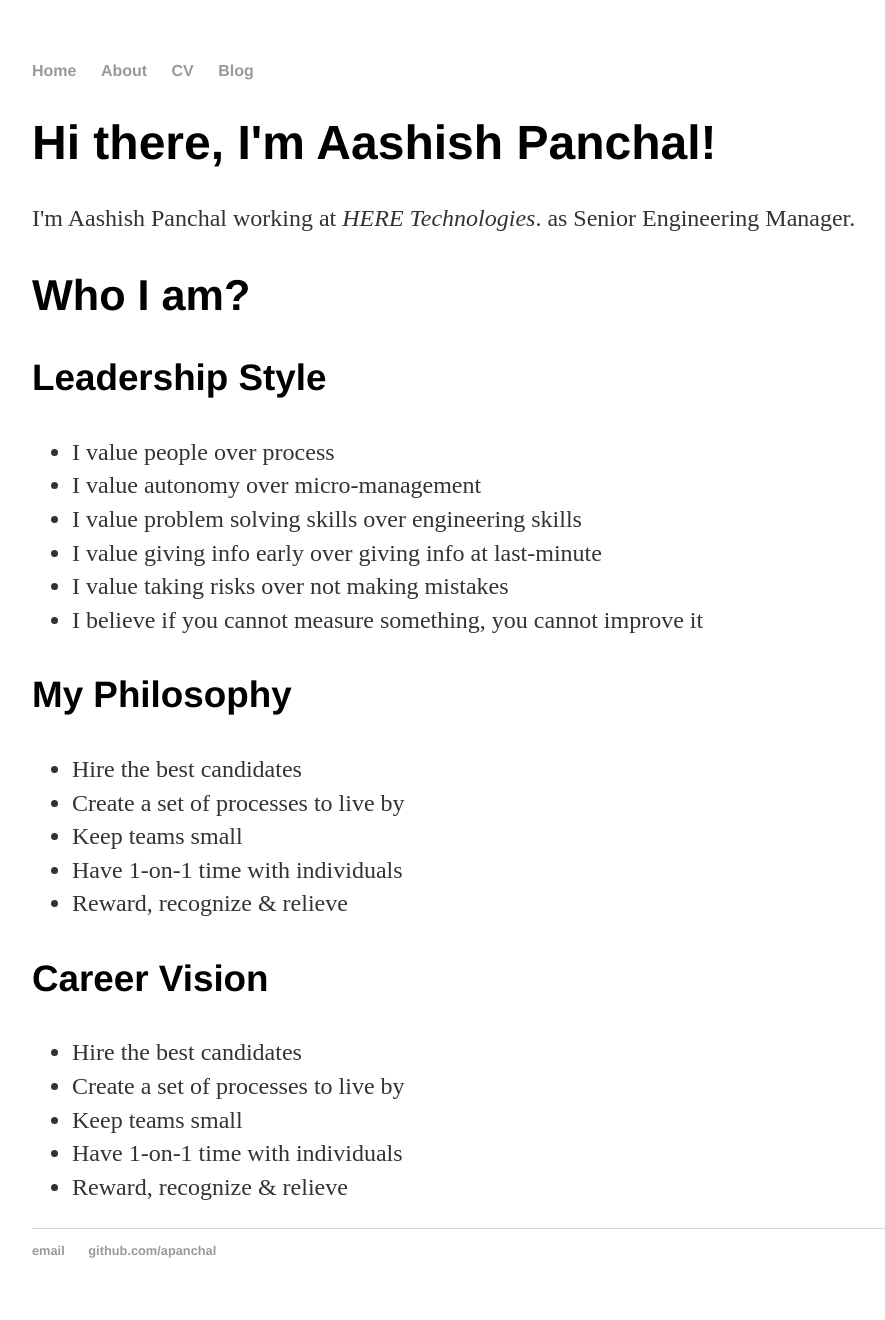
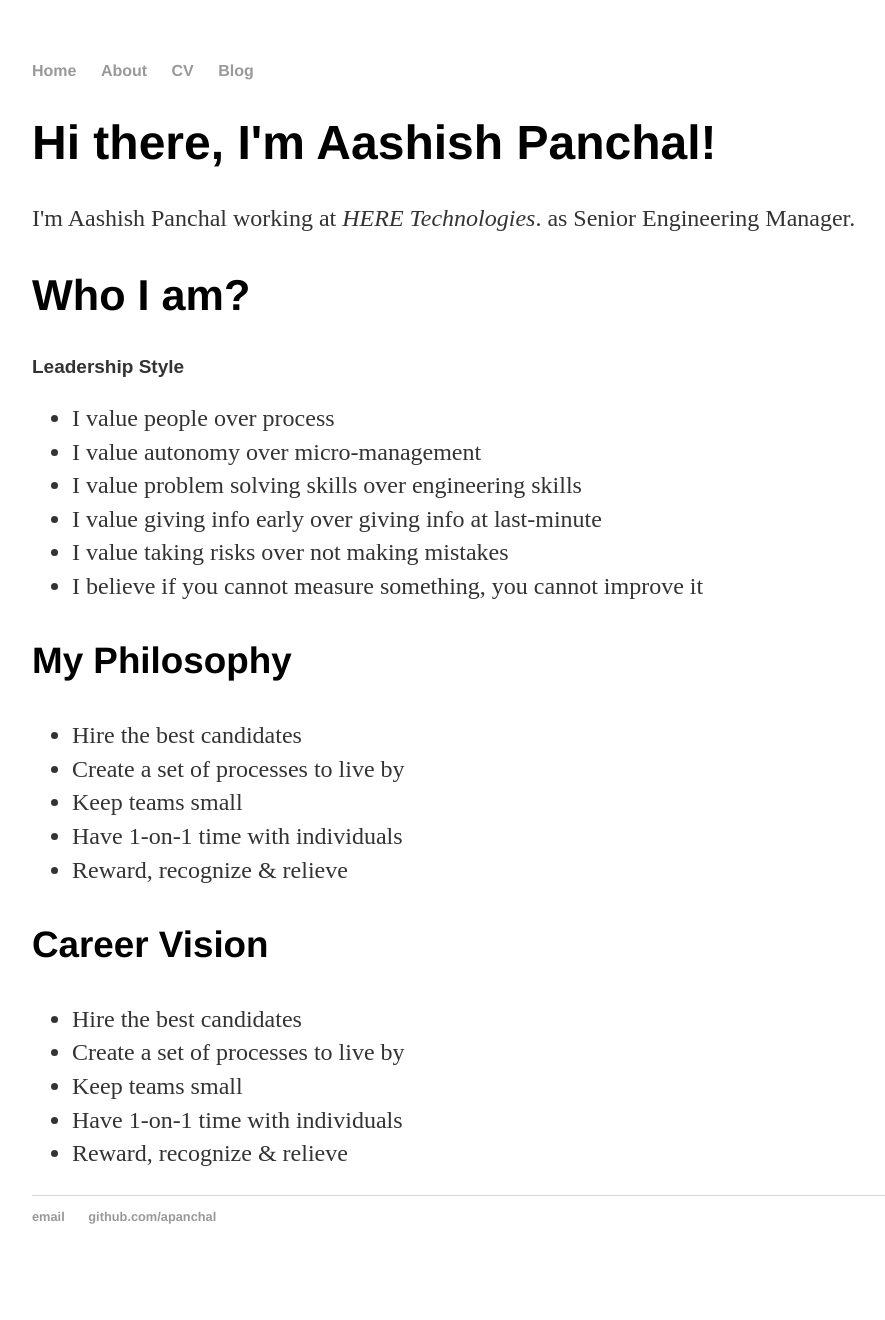
Before and after one commit to apanchal/apanchal.github.io, a Jekyll site: the page built from index.html, in a window 1280 px wide. Shown: the whole page, without its empty margins (160-1045 px from the left). Built offline with Jekyll 4.4.1, drawn with Linux system fonts in a browser that asks for light colours; after the commit the page ends 1286 px from its top, so only the background shows below that.

Commit message:
Update index.html

```diff
--- a/index.html
+++ b/index.html
@@ -10,7 +10,7 @@ title: Aashish Panchal
 		</p>
 		<div class="blurb">
 			<h2>Who I am?</h2>
-			<h3>Leadership Style</h3>
+			<p class="p4 ft3">Leadership Style</p>
 			<ul>
 				<li>I value people over process</li>
 				<li>I value autonomy over micro-management</li>
```
